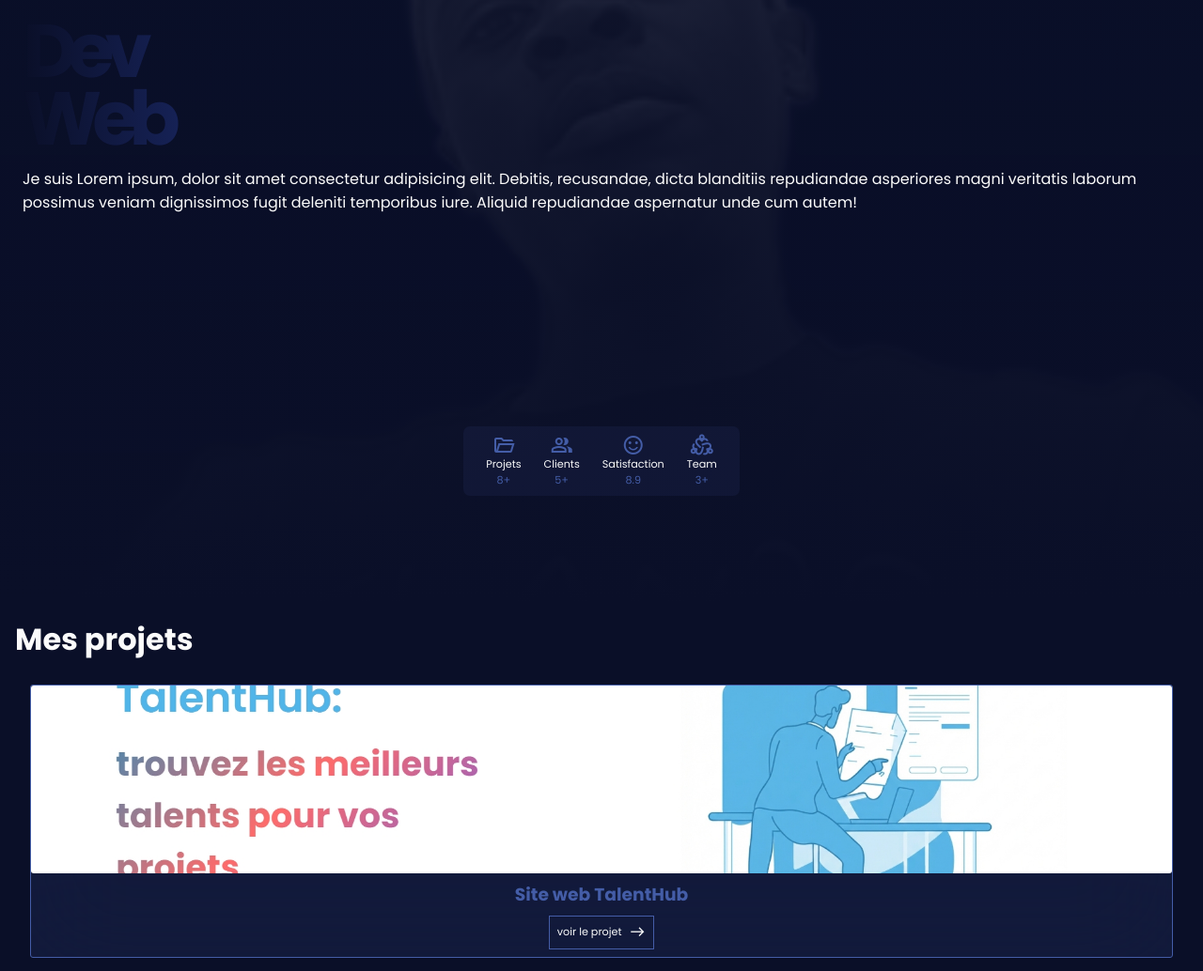
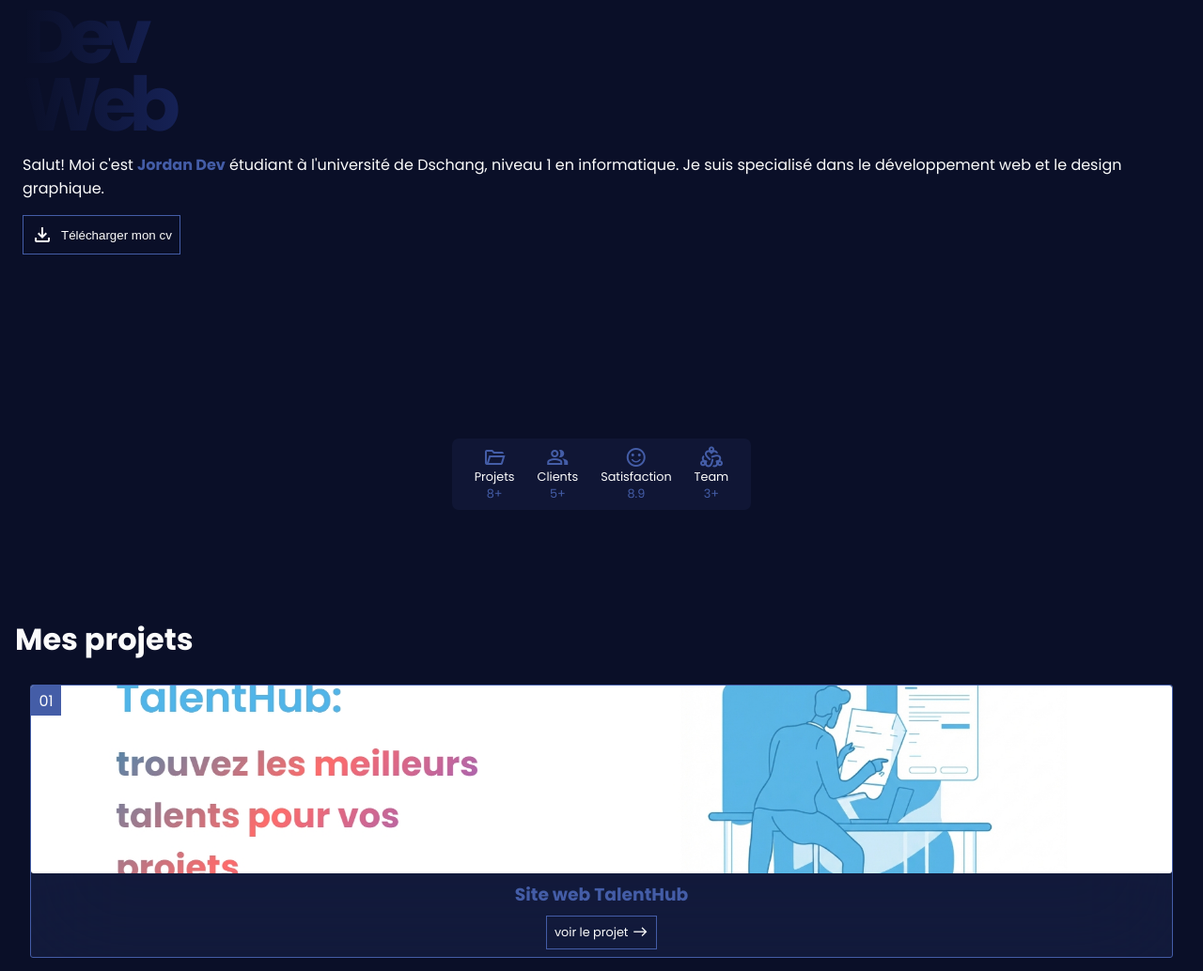
Before and after one commit to DevUltime/mon-portfolio-v2, a plain HTML site: page index.html in a window 1280 px wide. Shown: the part 159-1193 px from the top of the page at 94% size. Drawn offline with nearby package versions, Linux system fonts and the light colour scheme.

Commit message:
ajout du boutton de telechargement

```diff
--- a/index.html
+++ b/index.html
@@ -34,11 +34,18 @@
         <div class="homepage__card">
           <h1 class="homepage__title">dev<br />web</h1>
           <p class="homepage__text">
-            Je suis Lorem ipsum, dolor sit amet consectetur adipisicing elit.
-            Debitis, recusandae, dicta blanditiis repudiandae asperiores magni
-            veritatis laborum possimus veniam dignissimos fugit deleniti
-            temporibus iure. Aliquid repudiandae aspernatur unde cum autem!
+            Salut! Moi c'est <span rel="author">Jordan Dev</span> étudiant à
+            l'université de Dschang, niveau 1 en informatique. Je suis
+            specialisé dans le développement web et le design graphique.
           </p>
+          <div class="homepage__btns">
+            <a href="CV Jdev.pdf">
+              <button class="btn homepage__btn">
+                <span class="material-symbols-outlined">download</span
+                >Télécharger mon cv
+              </button>
+            </a>
+          </div>
         </div>
         <div class="homepage__image">
           <img
@@ -78,21 +85,33 @@
               <img src="pageTalentHub.jpeg" alt="image site web talenthub" />
             </div>
             <h3 class="card__title">Site web TalentHub</h3>
-            <a class="card__action" href="#">voir le projet <span class="material-symbols-outlined">east</span></a>
+            <a class="card__action" href="#"
+              >voir le projet
+              <span class="material-symbols-outlined">east</span></a
+            >
           </div>
           <div class="my-projects__card my-projects__card--elt2">
             <div class="card__image">
-              <img src="imageCalculIMC.jpeg" alt="image application calcul IMC" />
+              <img
+                src="imageCalculIMC.jpeg"
+                alt="image application calcul IMC"
+              />
             </div>
             <h3 class="card__title">Application calcul IMC</h3>
-            <a class="card__action" href="#">voir le projet <span class="material-symbols-outlined">east</span></a>
+            <a class="card__action" href="#"
+              >voir le projet
+              <span class="material-symbols-outlined">east</span></a
+            >
           </div>
           <div class="my-projects__card my-projects__card--elt3">
             <div class="card__image">
               <img src="logo_talenthub.svg" alt="logo de TalentHub" />
             </div>
             <h3 class="card__title">Logo site TalentHub</h3>
-            <a class="card__action" href="#">voir le projet <span class="material-symbols-outlined">east</span></a>
+            <a class="card__action" href="#"
+              >voir le projet
+              <span class="material-symbols-outlined">east</span></a
+            >
           </div>
         </div>
       </section>
--- a/style.css
+++ b/style.css
@@ -28,7 +28,7 @@
 
   /*polices et taille de la police*/
   --font-family: "Poppins", "Roboto", sans-serif;
-  --font-size-xs: clamp(0.7rem, 1vh + 0.2rem, 1rem);
+  --font-size-xs: clamp(0.7rem, 1vh + 0.3rem, 1rem);
   --font-size-md: clamp(1rem, 2vw + 1rem, 2rem);
   --font-size-lg: clamp(3rem, 10vw + 2rem, 5rem);
   --text-size: 0.8rem;
@@ -39,7 +39,7 @@
   --border-radius-lg: 7px;
 
   /*ombre des elements au survol*/
-  --box-shadow-hover: 0 0 2px 4px rgba(var(--color-blue-400), 0.3);
+  --box-shadow-hover: 0 4px 4 px color-mix(in srgb, var(--color-blue-400) 30%, transparent) ;
 
   /*espacement: padding & margin*/
   --space-unit: 0.5rem;
@@ -76,6 +76,7 @@ header {
   grid-area: "header";
   justify-content: space-between;
   background-color: var(--bg-color);
+  z-index: 1;
 }
 .nav-bar {
   display: none;
@@ -176,11 +177,6 @@ main {
   align-items: center;
   padding: 0 var(--space-3);
   min-height: calc(100vh - var(--space-8));
-  background-image: linear-gradient(360deg,var(--bg-color), color-mix(in srgb, var(--bg-color) 90%, transparent)),
-  url(jdev.png);
-  background-repeat: no-repeat;
-  background-size: cover;
-  background-position: left;
 }
 .homepage__image {
   display: none;
@@ -199,7 +195,66 @@ main {
   font-size: var(--font-size-lg);
   line-height: 0.9;
 }
+.homepage__text span{
+  color: var(--color-text-inverse);
+  font-weight: bold;
+}
+.homepage__btns a{
+  text-decoration: none;
+}
+.homepage__btn{
+  position: relative;
+  padding: var(--space-1);
+  background-color: transparent;
+  color: var(--color-text);
+  border: var(--border-default);
+  display: flex;
+  align-items: center;
+  gap: var(--space-1);
+  overflow: hidden;
+}
+.homepage__btn::before{
+  content: '';
+  position: absolute;
+  top: 0;
+  left: -5%;
+  width: 0;
+  height: 100%;
+  background-color: var(--color-blue-50);
+  z-index: -1;
+  transition: width .2s ease-out;
+  transform: skew(15deg);
+}
+.homepage__btn:hover::before{
+  width: 110%;
+}
+/*animation du button de la homepage*/
+.homepage__btn::after {
+  content: "";
+  position: absolute;
+  top: 0;
+  left: -75%;
+  width: 20%;
+  transform: skew(35deg);
+  height: 100%;
+  background: linear-gradient(
+    120deg,
+    transparent,
+    rgba(255,255,255,0.2) 0%,
+    rgba(255,255,255,0.3) 50%,
+    rgba(255,255,255,0.2) 100%,
+    transparent
+  );
+  animation: shine 5s infinite;
+}
+
+@keyframes shine {
+  0% { left: -75%; }
+  30%{ left: 125%}
+  100% { left: 125%; }
+}
 .homepage__card {
+  animation: name duration timing-function delay iteration-count direction fill-mode;
   display: flex;
   flex-direction: column;
   gap: var(--space-2);
@@ -217,7 +272,6 @@ main {
   color: var(--color-text-inverse);
 }
 .homepage__stats div p {
-  font-size: var(--font-size-xs);
   text-transform: capitalize;
 }
 .homepage__stats div {
@@ -247,6 +301,7 @@ main {
 .my-projects__card {
   display: flex;
   flex-direction: column;
+  position: relative;
   align-items: center;
   min-height: var(--space-20);
   width: 100%;
@@ -255,8 +310,33 @@ main {
   gap: var(--space-1);
   padding-bottom: var(--space-1);
   background-color: color-mix(in srgb, var(--color-blue-50) 15%, transparent);
+  transform: translateY(0);
+  transition: transform .2s ease-out;
   backdrop-filter: blur(50px);
-  z-index: -1;
+}
+.my-projects__card:hover{
+  box-shadow: var(--box-shadow-hover);
+  transform: translateY(-3px);
+}
+.my-projects__card::before{
+  content: '01';
+  position: absolute;
+  top: 0;
+  left: 0;
+  height: 2rem;
+  width: 2rem;
+  border-top-left-radius: var(--border-radius-xs);
+  background-color: var(--color-blue-50);
+  display: flex;
+  justify-content: center;
+  align-items: center;
+  color: var(--color-text);
+}
+.my-projects__card:nth-child(2)::before{
+  content: "02";
+}
+.my-projects__card:nth-child(3)::before{
+  content: "03";
 }
 .card__image{
   height: 200px;
@@ -280,9 +360,18 @@ main {
   padding: var(--space-1);
   border: var(--border-default);
   font-size: var(--font-size-xs);
-  gap: var(--space-1);
+  gap: calc(var(--space-1) / 2);
+  transition: background-color .2s ease-in;
+}
+.card__action:hover{
+  background-color: var(--color-blue-50);
+}
+.card__action:hover span{
+  transform: translateX(4px);
 }
 .card__action span{
+  transition: transform .2s ease-out;
+  transform: translateX(0);
   font-size: 1.1rem;
 }
 footer {
```
Also changed, not shown: 1 other file.
